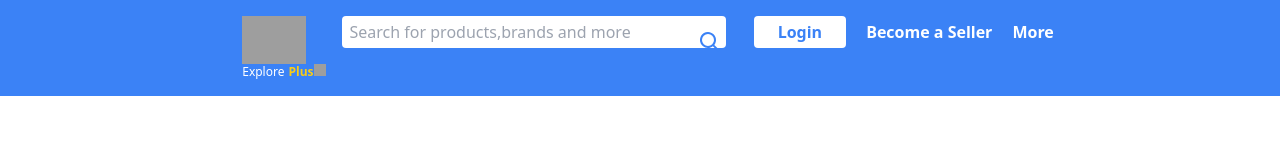
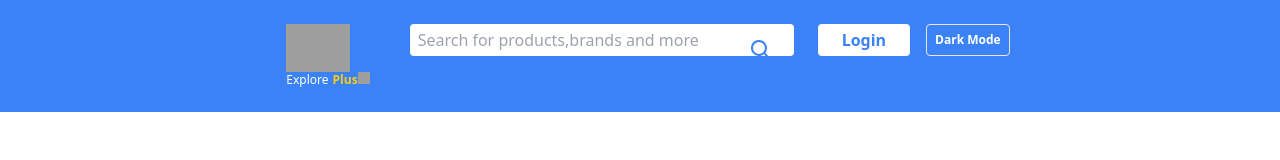
Before and after one commit to taniyasaini6871/final-test, a website: page src/flipkart.html in a window 1280 px wide. Drawn offline with Linux system fonts and the light colour scheme; grey boxes are pictures that could not be loaded.

Commit message:
changes in flipkart

```diff
--- a/src/flipkart.html
+++ b/src/flipkart.html
@@ -1,5 +1,5 @@
 <!DOCTYPE html>
-<html lang="en">
+<html lang="en" id="html-js">
 
 <head>
     <meta charset="UTF-8">
@@ -8,40 +8,10 @@
     <link rel="stylesheet" href="/dist/output.css">
 </head>
 
-<body>
-    <header>
-        <div class="bg-blue-500 flex justify-center">
-            <div class="p-4">
-                <a href="#">
-                    <img class="w-16"
-                        src="https://static-assets-web.flixcart.com/fk-p-linchpin-web/fk-cp-zion/img/flipkart-plus_8d85f4.png"
-                        alt="">
-                </a>
-                <a href="#" class="flex text-white text-xs">Explore
-                    <span class="text-yellow-400 font-semibold pl-1">Plus</span>
-                    <img class="w-3 h-3"
-                        src="https://static-assets-web.flixcart.com/fk-p-linchpin-web/fk-cp-zion/img/plus_aef861.png"
-                        alt="">
-                </a>
-            </div>
-            <form action="#" class="space-x-6 relative">
-                <input type="text" id="search" placeholder="Search for products,brands and more"
-                    class="w-96 px-2 py-1 rounded mt-4 outline-none">
-                <svg class="w-5 h-5 absolute text-blue-500 right-1/4 top-1/3" xmlns="http://www.w3.org/2000/svg"
-                    viewBox="0 0 20 20" fill="currentColor">
-                    <path
-                        d="M12.9 14.32a8 8 0 1 1 1.41-1.41l5.35 5.33-1.42 1.42-5.33-5.34zM8 14A6 6 0 1 0 8 2a6 6 0 0 0 0 12z">
-                    </path>
-                </svg>
-                <button class="bg-white text-blue-500 px-6 py-1 rounded font-semibold">Login</button>
-                <ul class="w-96 hidden bg-white p-2 shadow-xl  text-left absolute -left-6 border-t-2 overflow-y-scroll scrollbar-none"
-                    id="ul"></ul>
-            </form>
-            <a href="#" class="text-white font-semibold p-5">Become a Seller</a>
-            <a href="#" class="text-white font-semibold py-5">More</a>
-        </div>
-    </header>
+<body class="bg-gray-white dark:bg-gray-300">
+
     <script>
+        "use strict"
         const products = [
             {
                 "id": 1,
@@ -285,11 +255,112 @@
             }
         ]
 
+
+
+        // header created
+        let header = document.createElement("header");
+        document.body.appendChild(header);
+
+        // navBar created and appended into header
+        let navBar = document.createElement("nav");
+        navBar.setAttribute("class", "bg-blue-500 dark:bg-gray-500 flex justify-center p-2");
+        header.appendChild(navBar);
+
+        // div created
+        let div = document.createElement("div");
+        div.classList.add("p-4");
+        navBar.appendChild(div);
+
+        // a1 created and appended into div
+        let a1 = document.createElement("a");
+        a1.setAttribute("href", "#");
+        div.appendChild(a1);
+
+
+        // image created and appened into a1 anchor tag
+        let a1_img = document.createElement("img");
+        a1_img.src = "https://static-assets-web.flixcart.com/fk-p-linchpin-web/fk-cp-zion/img/flipkart-plus_8d85f4.png";
+        a1_img.setAttribute("class", "w-16");
+        a1.appendChild(a1_img);
+
+        // a2 created and appended into div
+        let a2 = document.createElement("a");
+        a2.innerHTML = "Explore";
+        a2.setAttribute("class", "flex text-white text-xs")
+        div.appendChild(a2);
+
+        // span created and appended into a2
+        let a2_span = document.createElement("span");
+        a2_span.setAttribute("class", "text-yellow-400 font-semibold pl-1");
+        a2_span.innerHTML = "Plus";
+        a2.appendChild(a2_span);
+
+        // image created and appended into a2
+        let a2_image = document.createElement("img");
+        a2_image.setAttribute("src", "https://static-assets-web.flixcart.com/fk-p-linchpin-web/fk-cp-zion/img/plus_aef861.png");
+        a2_image.setAttribute("class", "w-3 h-3");
+        a2.appendChild(a2_image);
+
+        // form created
+        let form = document.createElement("form");
+        form.innerHTML = `<button type="button"><svg class="w-5 h-5 absolute text-blue-500 dark:text-gray-400 mr-2 right-1/4 top-1/3" xmlns="http://www.w3.org/2000/svg"
+                    viewBox="0 0 20 20" fill="currentColor">
+                    <path
+                        d="M12.9 14.32a8 8 0 1 1 1.41-1.41l5.35 5.33-1.42 1.42-5.33-5.34zM8 14A6 6 0 1 0 8 2a6 6 0 0 0 0 12z">
+                    </path>
+                </svg></button>`;
+
+        let formAttribute = {
+            "action": "#",
+        };
+        Object.assign(form, formAttribute);
+        form.classList.add("space-x-6", "relative");
+        navBar.appendChild(form);
+
+
+
+
+        // created input and appended into form
+        let inputAttribute = {
+            tag: "input",
+            atr: {
+                "type": "text",
+                "id": "search",
+                "placeholder": "Search for products,brands and more",
+
+            }
+        }
+        let input = document.createElement(inputAttribute.tag);
+        input.classList.add("w-96", "px-2", "py-1", "rounded", "mt-4", "outline-none");
+        Object.assign(input, inputAttribute.atr);
+        form.appendChild(input);
+
+        // created ul and appened into form
+        let ul = document.createElement("ul");
+        ul.classList.add("w-96", "hidden", "bg-white", "p-2", "shadow-xl", "text-left", "absolute", "border-t-2", "overflow-y-scroll", "scrollbar-none","dark:bg-black", "dark:text-white");
+        ul.setAttribute("id", "ul");
+        form.appendChild(ul);
+
+        // login button
+        let btn =  document.createElement("button");
+        btn.innerHTML = "Login";
+        btn.classList.add("bg-white", "text-blue-500","dark:text-gray-500", "px-6", "py-1", "rounded", "font-semibold");
+        form.appendChild(btn);
+
+
+        // change mode button
+        let toggle = document.createElement("button");
+        toggle.innerHTML = "Dark Mode";
+        toggle.setAttribute("type","button");
+        toggle.classList.add("text-white","text-xs","border","h-8","px-2","mt-4","ml-4","rounded","font-bold");
+        navBar.appendChild(toggle);
+
         function search() {
             let input = document.getElementById("search").value.toLowerCase().trim();
 
             let result = [];
             let list = document.getElementById("ul");
+
             list.innerHTML = "";
 
             if (input) {
@@ -300,6 +371,14 @@
             if (result.length === 0) {
                 list.classList.add("hidden");
             }
+
+            const onClick = () => {
+                list.classList.add("hidden");
+
+            }
+
+            document.addEventListener("click", onClick);
+
 
             if (result.length > 0) {
                 result.forEach(element => {
@@ -328,6 +407,26 @@
             }
         }
         document.getElementById("search").addEventListener("input", search);
+
+
+        let flag = 1;
+        function darkMode(){
+            let html = document.getElementById("html-js");
+            if(flag == 1){
+                toggle.innerHTML = "Light Mode";
+                html.setAttribute("class","dark");
+                flag = 0;
+            } else if(flag == 0) {
+                toggle.innerHTML = "Dark Mode";
+                html.removeAttribute("class");
+                flag = 1;
+            }
+        };
+        toggle.addEventListener("click",darkMode);
+
+
+
     </script>
 </body>
+
 </html>
--- a/tailwind.config.js
+++ b/tailwind.config.js
@@ -1,5 +1,6 @@
 /** @type {import('tailwindcss').Config} */
 module.exports = {
+  darkMode: 'class',
   content: ["./src/**/*.{html,js}"],
   theme: {
     extend: {},
```
Also changed, not shown: dist/output.css.
